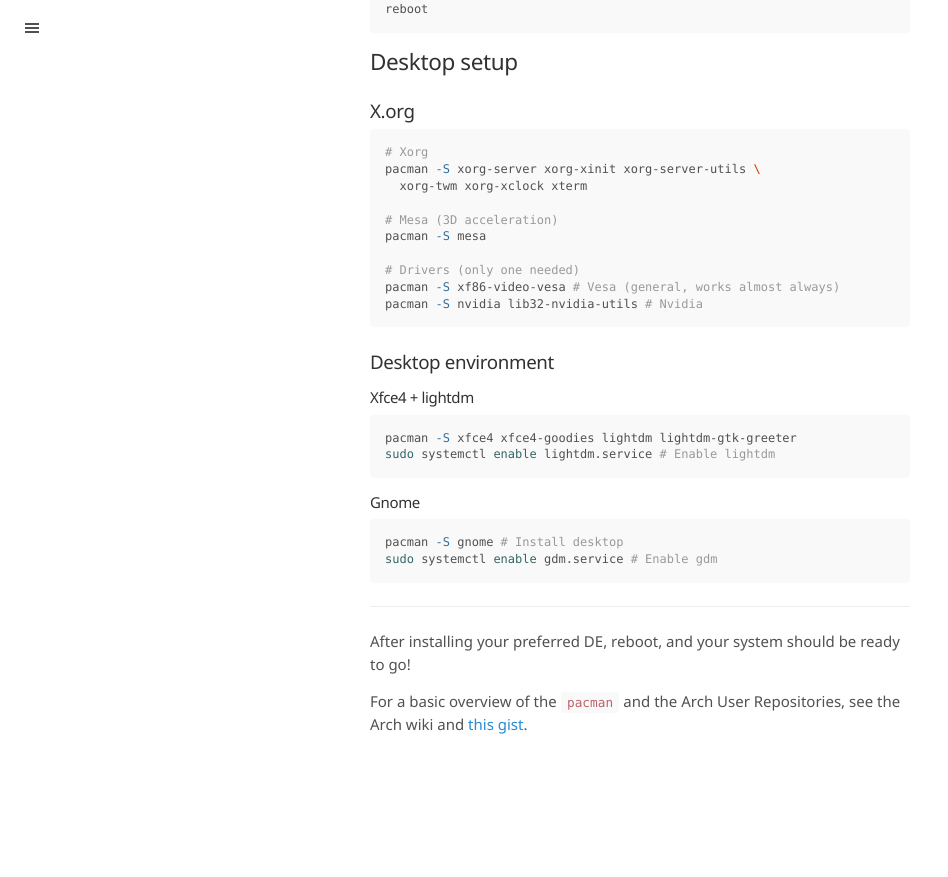
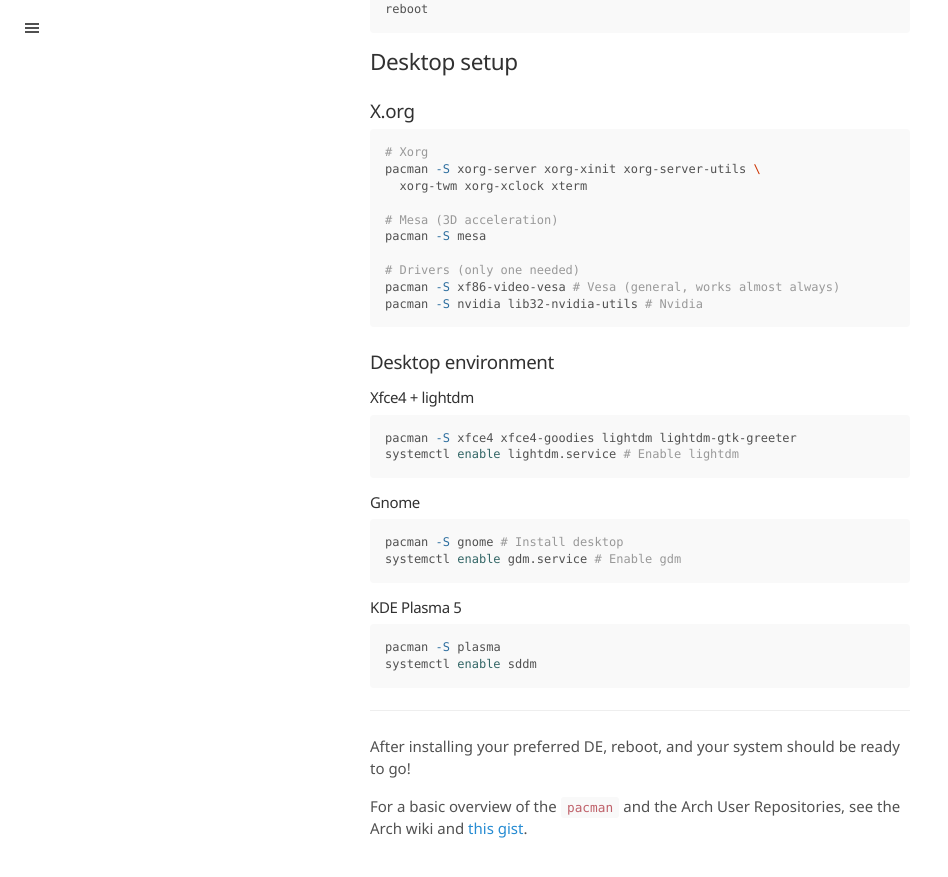
Before and after one commit to Alanaktion/alanaktion.github.io, a Jekyll site: the page built from _posts/2016-02-11-arch-setup.md, in a window 1280 px wide and 900 px high, scrolled down 2617 px. Shown: the top 877 px of the window, without its empty margins (0-948 px from the left). Built offline with Jekyll 4.4.1, drawn with Linux system fonts in a browser that asks for light colours; before the commit the page ends 3412 px from its top, so only the background shows below that.

Commit message:
Adding KDE Plasma 5 setup to Arch setup post

````diff
--- a/_posts/2016-02-11-arch-setup.md
+++ b/_posts/2016-02-11-arch-setup.md
@@ -146,15 +146,23 @@
 
 ```bash
 pacman -S xfce4 xfce4-goodies lightdm lightdm-gtk-greeter
-sudo systemctl enable lightdm.service # Enable lightdm
+systemctl enable lightdm.service # Enable lightdm
 ```
 
 #### Gnome
 
 ```bash
 pacman -S gnome # Install desktop
-sudo systemctl enable gdm.service # Enable gdm
+systemctl enable gdm.service # Enable gdm
 ```
+
+#### KDE Plasma 5
+
+```bash
+pacman -S plasma
+systemctl enable sddm
+```
+
 
 ***
 
````
